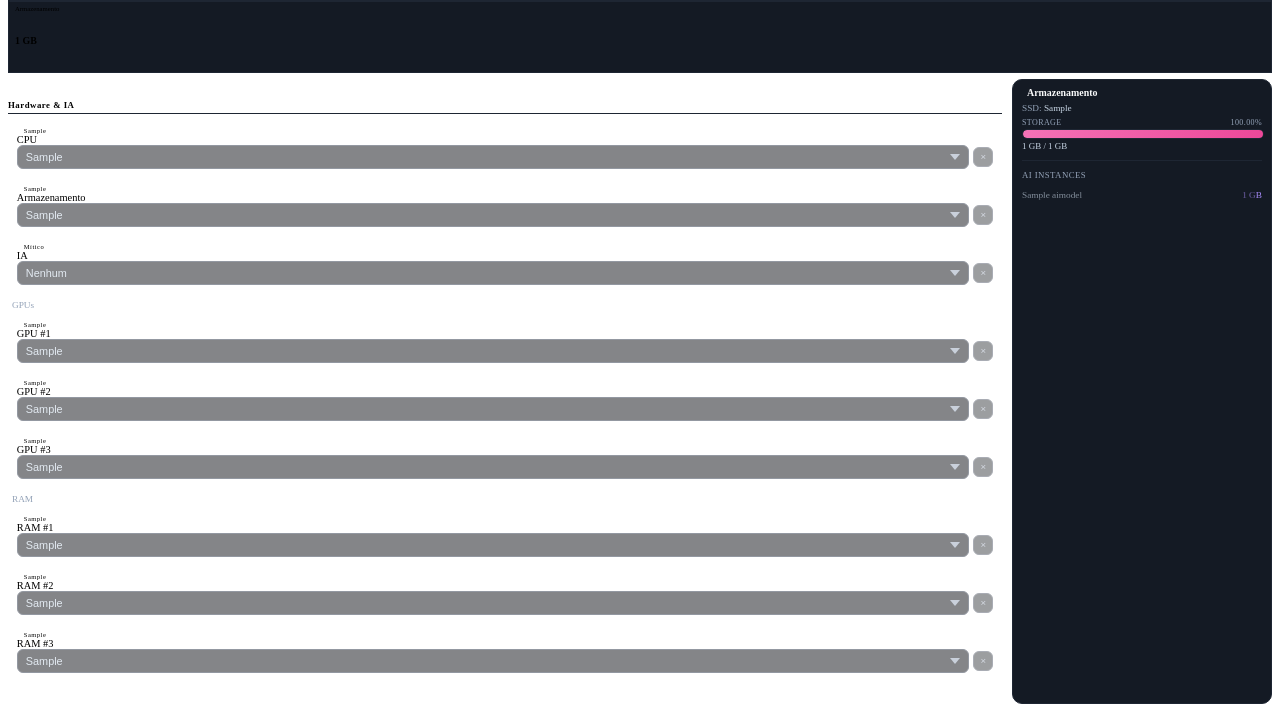
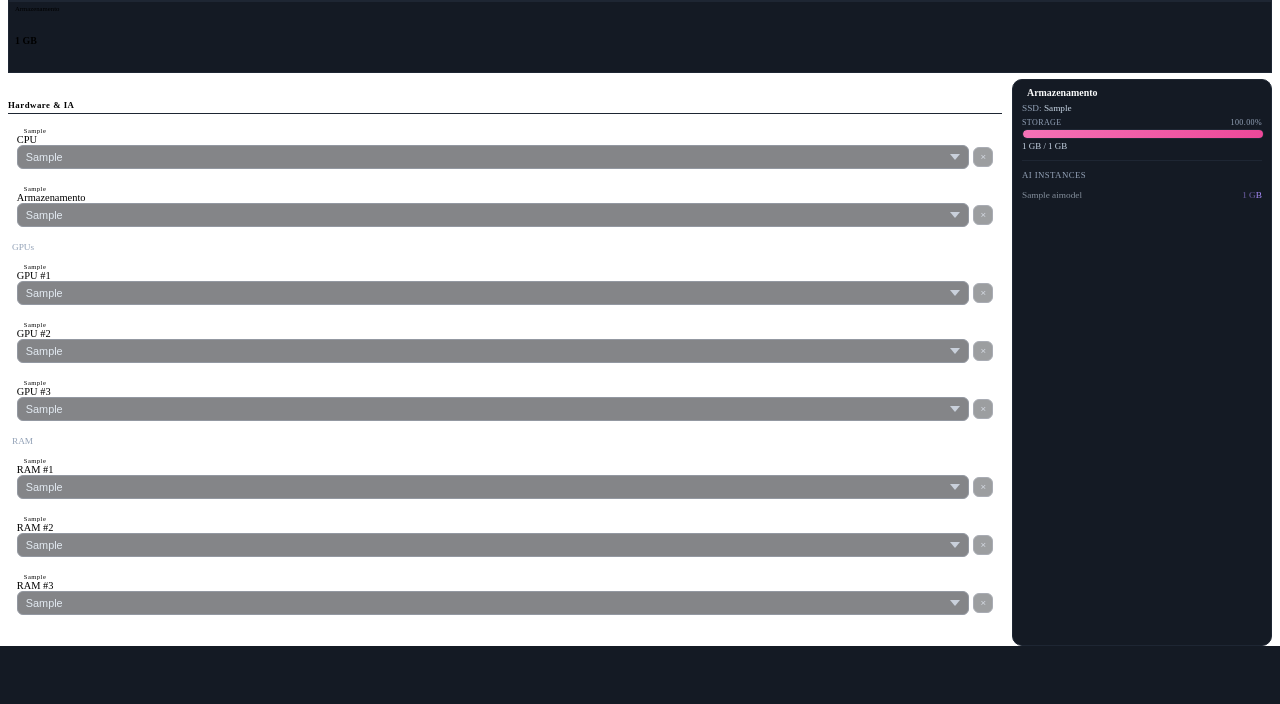
Before and after one commit to GabigolDEVPY/DATACENTER_SIMULATOR, a Django app: page /server/get-bay-detail/1 in a window 1280 px wide. Shown: the part 648-1352 px from the top of the page. After the commit the page ends 1294 px from the top, so only its background shows below. Run offline with Django 5.2, Linux system fonts and the light colour scheme; tables that the repository leaves empty hold one stand-in row (values such as "Sample post").

Commit message:
arrumando parte de IA model

```diff
--- a/model/templates/partials/ia_modal.html
+++ b/model/templates/partials/ia_modal.html
@@ -680,7 +680,7 @@
         <!-- SEM STATUS: MODELO AINDA NÃO ADQUIRIDO -->
         <div class="text-center">
           <button type="button" class="btn-ia btn-ia-sm btn-ia-success"
-                  hx-post="{% url 'ia_model_buy' model.id %}"
+                  {% comment %} hx-post="{% url 'ia_model_buy' model.id %}" {% endcomment %}
                   hx-target="#IaModalOverlay"
                   hx-swap="outerHTML"
                   hx-confirm="Comprar este modelo por $ {{ model.price }}?">
--- a/server/templates/partials/modal_bay.html
+++ b/server/templates/partials/modal_bay.html
@@ -682,46 +682,6 @@
                         </div>
                     </div>
                 </div>
-
-                <div class="col-4">
-                    <div class="card-wrapper rarity-mythic">
-                        <div class="card-glow-outer"></div>
-                        <div class="card-border">
-                            <div class="card-inner">
-                                <div class="card-glow-inner"></div>
-                                <span class="rarity-badge">Mítico</span>
-                                <div class="d-flex flex-column gap-1 w-100">
-                                    <span class="card-label"><i class="bi bi-cpu-fill"></i> IA</span>
-                                    <div class="part-select-row">
-                                        <select class="part-select"
-                                            hx-headers='{"X-CSRFToken": "{{ csrf_token }}"}'
-                                            hx-post="{% url "server:change_component_bay" bay.id %}"
-                                            hx-trigger="change"
-                                            hx-target="#bay-modal-id-{{ bay.id }}"
-                                            hx-swap="outerHTML"
-                                            name="component_id"
-                                            hx-vals='{"field": "ia"}'
-                                            {% if bay.is_active %}disabled{% endif %}
-                                        >
-                                            <option>{{ bay.ai_model.name|default:"Nenhum" }}</option>
-                                            {% for inventoryitem in ai_models %}
-                                                <option value="{{ inventoryitem.id }}">{{ inventoryitem.item.ai_model.name }}</option>
-                                            {% endfor %}
-                                        </select>
-                                        <button
-                                            hx-headers='{"X-CSRFToken": "{{ csrf_token }}"}'
-                                            hx-post="{% url "server:remove_component_bay" bay.id %}"
-                                            hx-target="#bay-modal-id-{{ bay.id }}"
-                                            hx-swap="outerHTML"
-                                            name="component_id"
-                                            hx-vals='{"field": "ia"}'
-                                            type="button" class="btn-remove-part" title="Remover peça" {% if bay.is_active %}disabled{% endif %}>&times;</button>
-                                    </div>
-                                </div>
-                            </div>
-                        </div>
-                    </div>
-                </div>
             </div>
         </div>
 
```
